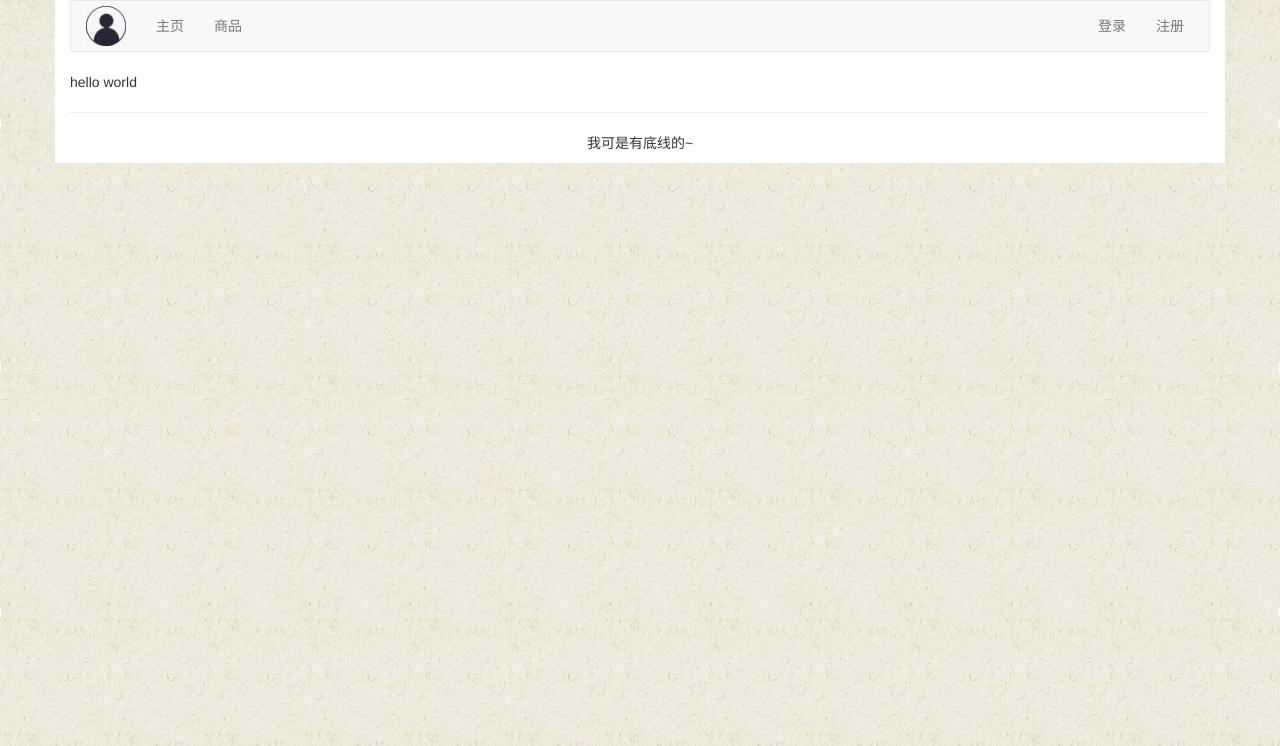
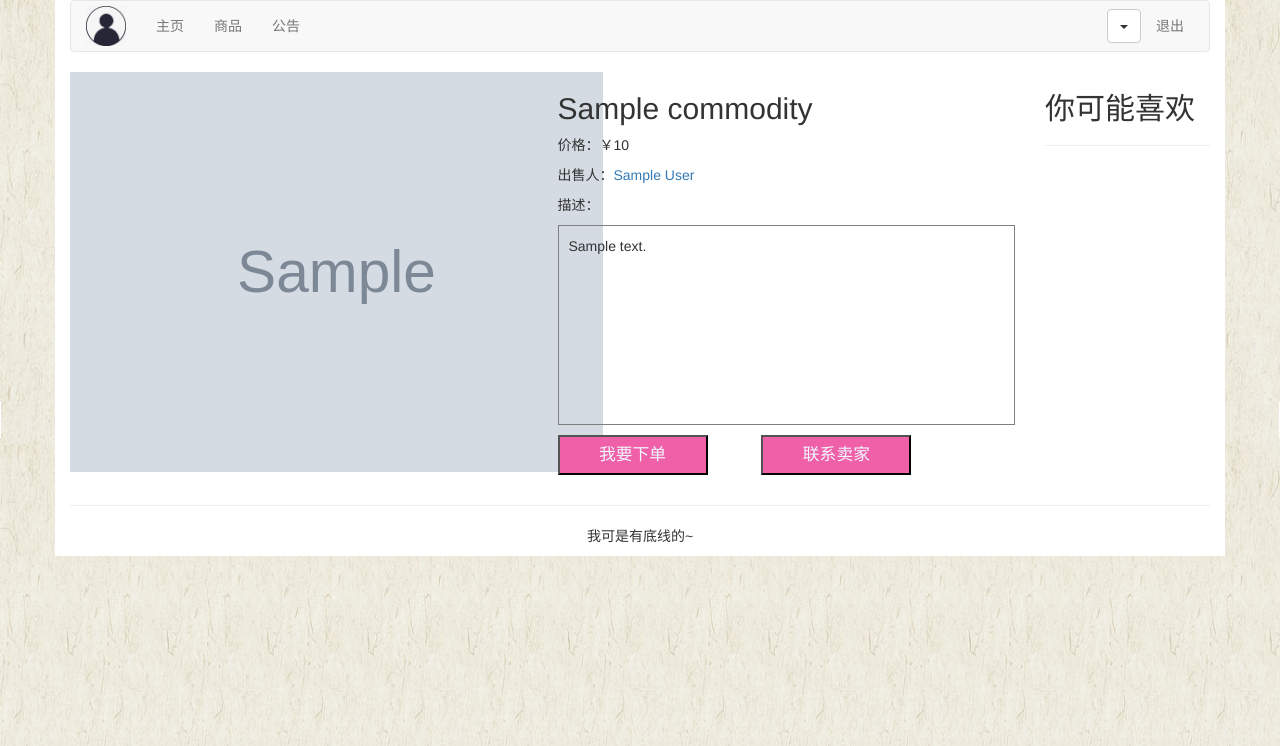
Before and after one commit to wlllssd/AntMark, a Django app: template commodity/templates/commodity/commodity_detail.html in a window 1280 px wide. Shown: the top 746 px of the page. Run offline with Django 3.2, Linux system fonts and the light colour scheme; the template is opened without the code that fills it: most values are stand-ins (such as "Sample title", 1, 10 or a date in 2020); grey boxes marked "Sample" are stand-in pictures; parts of the project's set-up code (start-up, migrations or seed data) failed here and were passed over; some libraries are stand-ins or nearby versions.

Commit message:
展示商品

```diff
--- a/commodity/templates/commodity/commodity_detail.html
+++ b/commodity/templates/commodity/commodity_detail.html
@@ -1,7 +1,42 @@
 {% extends "base.html" %}
 {% load staticfiles %}
 {% block content %}
-<div>
-    <p>hello world</p>
+
+<style>
+    #test1{
+        border: 1px solid grey;
+        margin: 0px;
+        padding: 10px;
+        width:100%;
+        height: 200px;
+    }
+    #test2{
+        margin: 10px 50px 10px 0px;
+        width:150px;
+        height: 40px;
+        background-color: rgb(240, 96, 168);
+        color: aliceblue;
+        font-size: 1.2em;
+    }
+
+</style>
+
+<div class="row">
+    <div class="col-md-5">
+        <img src="{{commodity.image.url}}" height="400px">
+    </div>
+    <div class="col-md-5">
+        <h2>{{commodity.title}}</h2>
+        <p>价格：￥{{commodity.price}}</p>
+        <p>出售人：<a href = "#"">{{commodity.author}}</a></p>
+        <p>描述：</p>
+        <p id = "test1">{{commodity.body}}</p>
+        <button type="button" id="test2">我要下单</button>
+        <button type="button" id="test2">联系卖家</button>
+    </div>
+    <div class="col-md-2">
+        <h2>你可能喜欢</h2>
+        <hr>
+    </div>
 </div>
 {% endblock %}
--- a/commodity/templates/commodity/commodity_list.html
+++ b/commodity/templates/commodity/commodity_list.html
@@ -17,7 +17,7 @@
     {% for commodity in commodities %}
     <div id = "test1">
         <h3><a href="{% url 'commodity:commodity_detail' commodity.id %}">{{commodity.title}}</a></h3>
-        <a href="#"><img src="{{commodity.image.url}}" height="200px" ></a>
+        <a href="{% url 'commodity:commodity_detail' commodity.id %}"><img src="{{commodity.image.url}}" height="200px" ></a>
         <p>出售人：{{commodity.author}}</p>
         <p>标签：{{commodity.commodity_tag.all|join:","}}</p>
         <p>价格：￥{{commodity.price}}</p>
--- a/commodity/templates/header.html
+++ b/commodity/templates/header.html
@@ -7,10 +7,10 @@
 		<div>
 			<ul class = 'nav navbar-nav' role = 'navigation'>
 				<li><a href = "{% url 'home:index' %}">主页</a></li>
-				<li><a href = "#">商品</a></li>
+				<li><a href = "{% url 'commodity:commodity_list'%}">商品</a></li>
+				<li><a href = "#">公告</a></li>
 			</ul>
 			<ul class = 'nav navbar-nav navbar-right' style = 'margin-right:10px'>
-				{% if user.is_authenticated %}
 				<li>
 					<div class = 'dropdown' style = 'margin-top:8px'>
 						<button class = 'btn btn-default dropdown-toggle' type = 'button' id = 'dropdownMenu' data-toggle = 'dropdown'>
@@ -18,18 +18,13 @@
 							<span class = 'caret'></span>
 						</button>
 						<ul class = 'dropdown-menu'>
-							<li><a href = '#'>修改密码</a></li>
-							<li><a href = "#">个人信息</a></li>
+							<li><a href = "{% url 'users:reset_pwd' %}">修改密码</a></li>
+							<li><a href = "{% url 'users:settings' %}">个人信息</a></li>
 							<li><a href = "#">管理后台</a></li>
 						</ul>
 					</div>
 				</li>
-
-				<li><a href = '#'>退出</a></li>
-				{% else %}
-				<li><a href="#">登录</a></li>
-				<li><a href="#">注册</a></li>
-				{% endif %}
+				<li><a href = "{% url 'users:logout' %}">退出</a></li>
 			</ul>
 		</div>
 	</nav>
```
Also changed, not shown: db.sqlite3.
